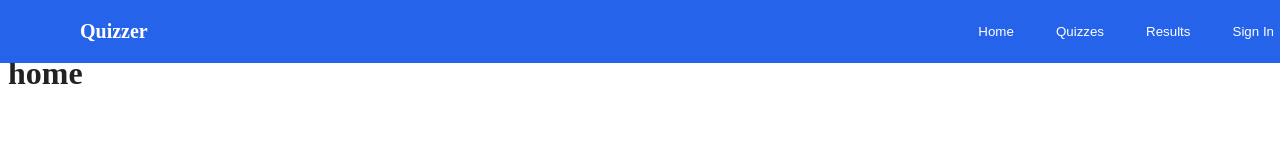
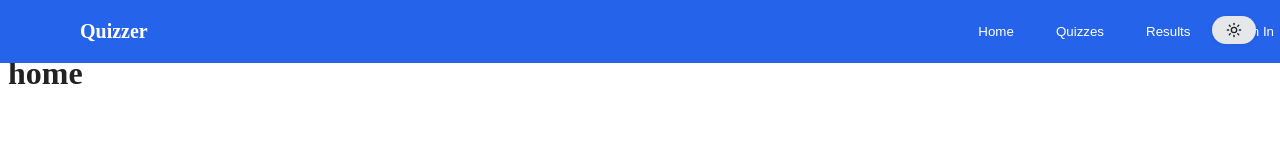
Before and after one commit to yatin-x017/quizzer, a React (Vite) app: page / in a window 1280 px wide. Shown: the top 160 px of the page. Built offline with nearby package versions, Linux system fonts and the light colour scheme.

Commit message:
fixed the bug of theme switch

```diff
--- a/package.json
+++ b/package.json
@@ -12,6 +12,7 @@
   "dependencies": {
     "@supabase/ssr": "^0.10.2",
     "@supabase/supabase-js": "^2.105.3",
+    "lucide-react": "^1.14.0",
     "react": "^19.2.5",
     "react-dom": "^19.2.5",
     "react-router-dom": "^7.15.0"
--- a/src/theme/theme.css
+++ b/src/theme/theme.css
@@ -17,10 +17,10 @@ body {
 }
 
 .theme-switch-root {
-  position: absolute;
-  top: 24px;
-  right: 32px;
-  z-index: 100;
+  position: fixed;
+  top: 16px;
+  right: 24px;
+  z-index: 1001;
 }
 
 .theme-switch {
```
Also changed, not shown: 1 other file (tests, documents, lock files or other folders).
